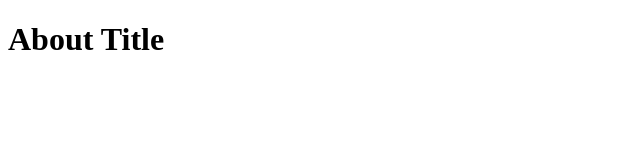
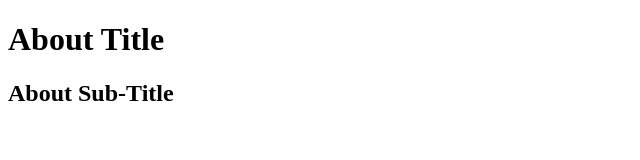
Before and after one commit to VicYang27017/2025-git-task-01, a plain HTML site: page about.html in a window 1280 px wide. Shown: the whole page, without its empty margins (0-640 px from the left). Drawn offline with Linux system fonts and the light colour scheme.

Commit message:
新增 about.html h2

```diff
--- a/about.html
+++ b/about.html
@@ -9,6 +9,7 @@
 
 <body>
     <h1>About Title</h1>
+    <h2>About Sub-Title</h2>
 </body>
 
 </html>
```
